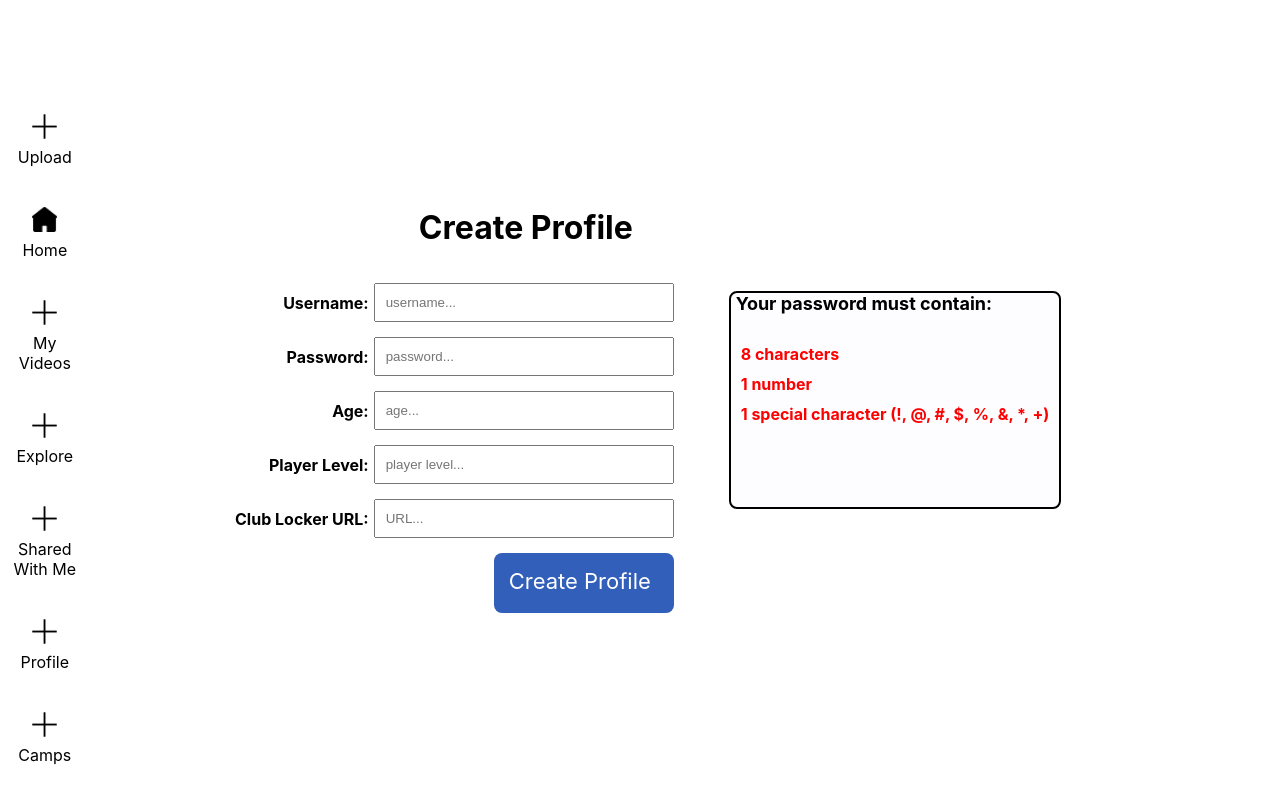
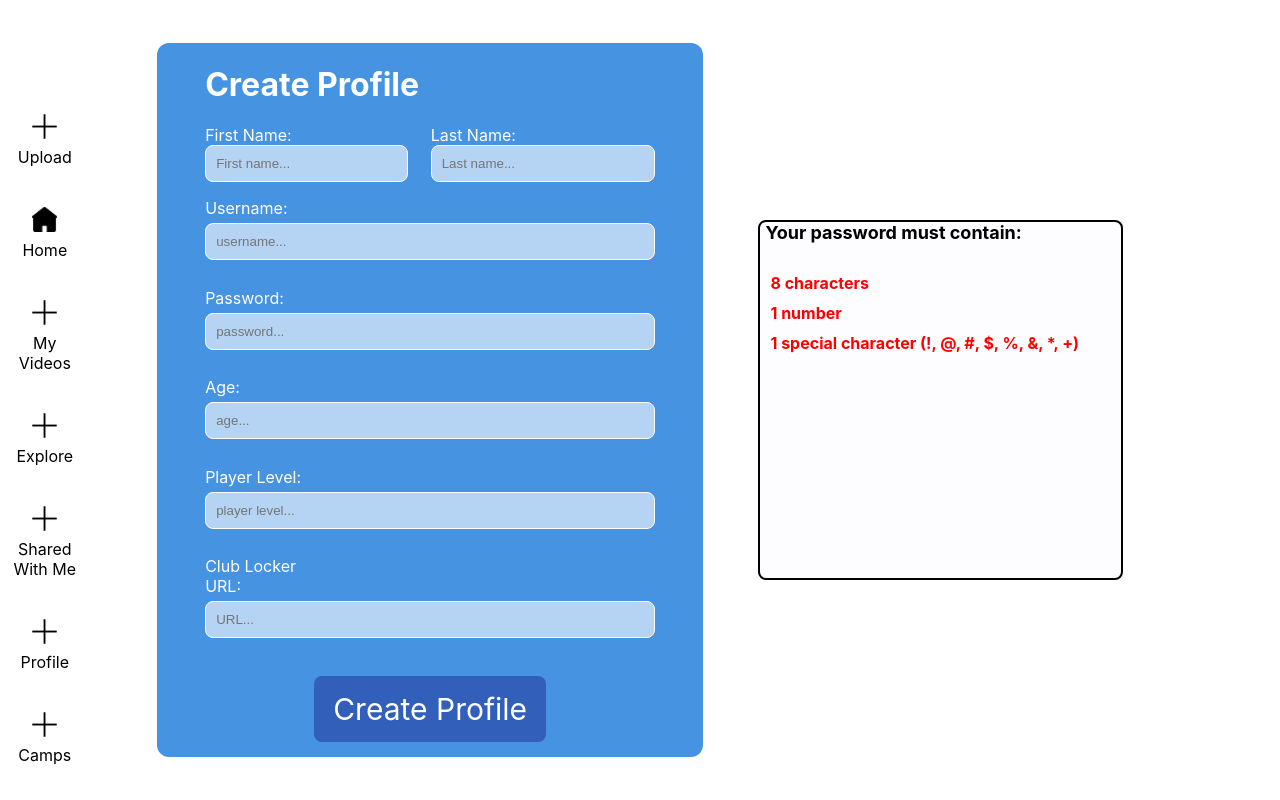
Before and after one commit to TylerRyan16/Squash-Mate-Official, a React (Create React App) app in the folder frontend/: page /create-profile in a window 1280 px wide. Built offline with nearby package versions, Linux system fonts and the light colour scheme.

Commit message:
revamped create profile page
still gotta add email & country

```diff
--- a/frontend/src/Components/Create Profile/createProfile.js
+++ b/frontend/src/Components/Create Profile/createProfile.js
@@ -13,7 +13,11 @@ const CreateProfile = () => {
         age: "",
         playerLevel: "",
         clubLockerURL: "",
+        firstName: "",
+        lastName: "",
+        country: "",
     });
+
     const [lengthValid, setLengthValid] = useState(false);
     const [numbersValid, setNumbersValid] = useState(false);
     const [specialValid, setSpecialValid] = useState(false);
@@ -127,8 +131,39 @@ const CreateProfile = () => {
             <div className="horizontal-flex">
                 <div className="main-area">
                     <h1 className="header">Create Profile</h1>
+                    <div className="first-last-name-area">
+                        {/* FIRST NAME */}
+                        <div className="column-flexbox">
+                            <label htmlFor="first-name-input">First Name: </label>
+                            <input
+                                type="text"
+                                name="First name..."
+                                id="first-name"
+                                className={`input-field ${invalidFields.firstName && touchedFields.firstName ? "invalid" : ""}`}
+                                placeholder="First name..."
+                                value={formValues.firstName}
+                                onChange={handleInputChange}
+                            />
+                        </div>
+
+                        {/* LAST NAME */}
+                        <div className="column-flexbox">
+
+                            <label htmlFor="last-name-input">Last Name: </label>
+                            <input
+                                type="text"
+                                name="Last name..."
+                                id="last-name"
+                                className={`input-field ${invalidFields.lastName && touchedFields.lastName ? "invalid" : ""}`}
+                                placeholder="Last name..."
+                                value={formValues.lastName}
+                                onChange={handleInputChange}
+                            />
+                        </div>
+
+                    </div>
+
                     {/* USERNAME */}
-                    <div className="horizontal-flex">
                     <label htmlFor="username-input">Username: </label>
                     <input
                         type="text"
@@ -138,9 +173,7 @@ const CreateProfile = () => {
                         value={formValues.username}
                         onChange={handleInputChange}
                     />
-                    </div>
                     {/* PASSWORD */}
-                    <div className="horizontal-flex">
                     <label htmlFor="password-input">Password: </label>
                     <input
                         type="password"
@@ -150,9 +183,7 @@ const CreateProfile = () => {
                         value={formValues.password}
                         onChange={handleInputChange}
                     />
-                    </div>
                     {/* AGE */}
-                    <div className="horizontal-flex">
                     <label htmlFor="age-input">Age: </label>
                     <input
                         type="text"
@@ -162,9 +193,7 @@ const CreateProfile = () => {
                         value={formValues.age}
                         onChange={handleInputChange}
                     />
-                    </div>
                     {/* PLAYER LEVEL */}
-                    <div className="horizontal-flex">
                     <label htmlFor="player-level-input">Player Level: </label>
                     <input
                         type="text"
@@ -174,9 +203,7 @@ const CreateProfile = () => {
                         value={formValues.playerLevel}
                         onChange={handleInputChange}
                     />
-                    </div>
                     {/* CLUB LOCKER URL */}
-                    <div className="horizontal-flex">
                     <label htmlFor="club-locker-url-input">Club Locker URL: </label>
                     <input
                         type="text"
@@ -186,7 +213,6 @@ const CreateProfile = () => {
                         value={formValues.clubLockerURL}
                         onChange={handleInputChange}
                     />
-                    </div>
 
                     <Link to="/"
                         onClick={(e) => {
--- a/frontend/src/Components/Create Profile/createProfile.scss
+++ b/frontend/src/Components/Create Profile/createProfile.scss
@@ -8,17 +8,23 @@
 }
 
 .main-area{
-    width: auto;
+    width: 100%;
     height: 100%;
     display:  flex;
     flex-direction: column;
-    gap: 15px;
-    align-items: center;
+    justify-content: center;
+    align-items: flex-start;
+    background-color: #4693e1;
+    border-radius: 12px;
+    padding: 0 5%;
 }
 
+
 .header{
-    margin-left: 35%;
+    color: white;
 }
+
+
 
 .horizontal-flex{
     display: flex;
@@ -28,33 +34,53 @@
 }
 
 label {
-    display: block;
-    font-weight: bold;
-    width: 150px;
-    text-align: right;
+    font-size: 16px;
+    width: 125px;
+    color: white;
+    padding: 5px 0px;
+}
+
+
+.first-last-name-area{
+    display: flex;
+    justify-content:space-between;
 }
 
 .input-field {
     padding: 10px;
-    width: 300px;
+    width: 450px;
+    margin-right: 10%;
+    border-radius: 8px;
+    margin-bottom: 5%;
     box-sizing: border-box;
+    border: 1px solid white;
+    background-color: #b5d4f3;
 }
 
 .input-field.invalid{
     border: 2px solid red;
 }
 
+#first-name{
+    width: 90%;
+}
+
+#last-name{
+    width: 100%;
+}
 
 .create-profile{
     padding: 15px 15px;
-    width: 150px;
-    height: 30px;
+    width: 45%;
+    height: 100%;
     background-color: #315fb9;
     border-radius: 8px;
     color: white;
-    font-size: 22px;
-    margin-left: auto;
+    font-size: 30px;
+    margin: 15px auto;
+    text-align: center;
 }
+
 
 .password-check-area{
     width: 100%;
--- a/frontend/src/Components/Home/home.js
+++ b/frontend/src/Components/Home/home.js
@@ -1,6 +1,6 @@
 import './home.scss';
-import {useNavigate } from 'react-router-dom';
-import {useEffect} from 'react';
+import { useNavigate } from 'react-router-dom';
+import { useEffect } from 'react';
 
 
 // MAIN EXPORT
@@ -14,10 +14,10 @@ const Home = () => {
     };
 
     useEffect(() => {
-        if (!isLoggedIn()){
-            console.log("user not logged in, redirecting to /landing");
-            //navigate("/landing");
-        }
+        // if (!isLoggedIn()){
+        console.log("user not logged in, redirecting to /landing");
+        navigate("/landing");
+        // }
     }, [navigate])
 
     return (
```
Also changed, not shown: 1 other file (tests, documents, lock files or other folders). Lines whose indentation alone changed are shown as unchanged.
